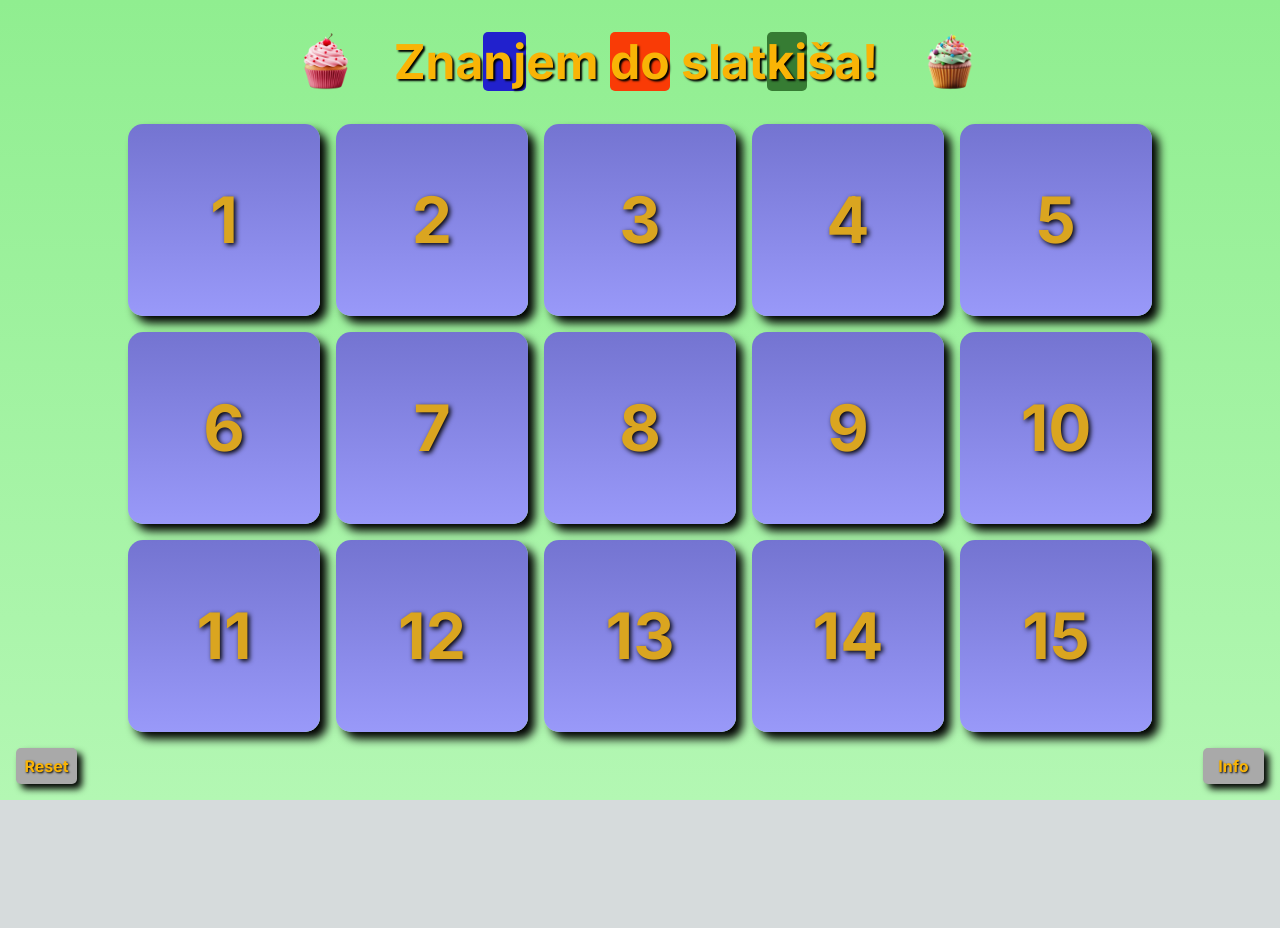
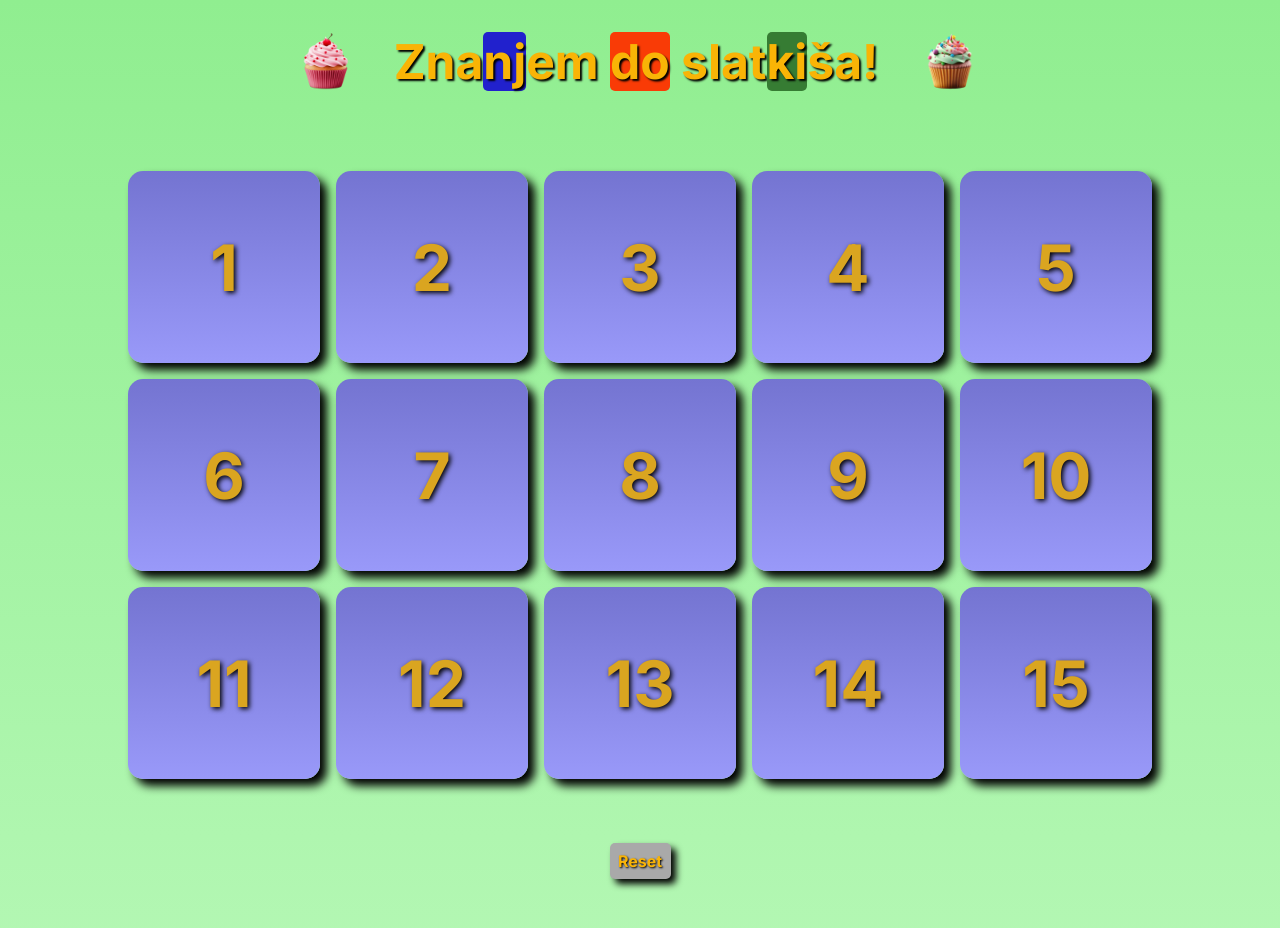
Before and after one commit to AleksandarZR/potraga, a Next.js app: page / in a window 1280 px wide. Shown: the top 928 px of the page. Before the commit the page ends 800 px from the top, so only its background shows below. Built offline with nearby package versions, Linux system fonts and the light colour scheme.

Commit message:
Info removed and .main height changed

```diff
--- a/app/page.module.css
+++ b/app/page.module.css
@@ -1,6 +1,6 @@
 .main {
-    min-height: 100vh;
-    height: 100%;
+    /* min-height: 100vh; */
+    /* height: 100%; */
     width: 100%;
     background: linear-gradient(lightgreen, rgb(179, 247, 179));
 
@@ -138,6 +138,7 @@
 }
 
 .grid {
+    margin-top: 3rem;
     width: 80%;
     min-height: 90%;
     /* padding-bottom: 5rem; */
@@ -192,10 +193,11 @@
 
 .footer {
     width: 100%;
-    margin: 0;
+    margin-top: 3rem;
+    margin-bottom: 3rem;
     display: flex;
-    flex-direction: row;
-    justify-content: space-between;
+    flex-direction: column;
+    justify-content: flex-start;
     align-items: center;
 }
 
--- a/app/page.tsx
+++ b/app/page.tsx
@@ -139,16 +139,15 @@ export default function Home() {
             <div className={styles.footer}>
                 <div className={styles.resetButton} onClick={buttonResetClickedEventHandler}>Reset</div>
                 <p className={styles.dummyText}> {dummy}</p>
-                <div className={styles.infoButtonContainer}>
+                {/* <div className={styles.infoButtonContainer}>
                     <input type="checkbox" id="infoControl" className={styles.checkboxHidden} />
                     <label className={styles.labelForCheckbox} htmlFor="infoControl">
-                        {/* <img className={styles.svg} src="svg/questionMark.svg"></img> */}
                         <div className={styles.infoButton}>Info</div>
                         <p className={styles.infoFirst}>Klikni na broj!</p>
                         <p className={styles.infoSecound}>Odgovori tačno!</p>
                         <p className={styles.infoThird}>Zaradi slatkiš!</p>
                     </label>
-                </div>
+                </div> */}
             </div>
         </main>
     );
```
